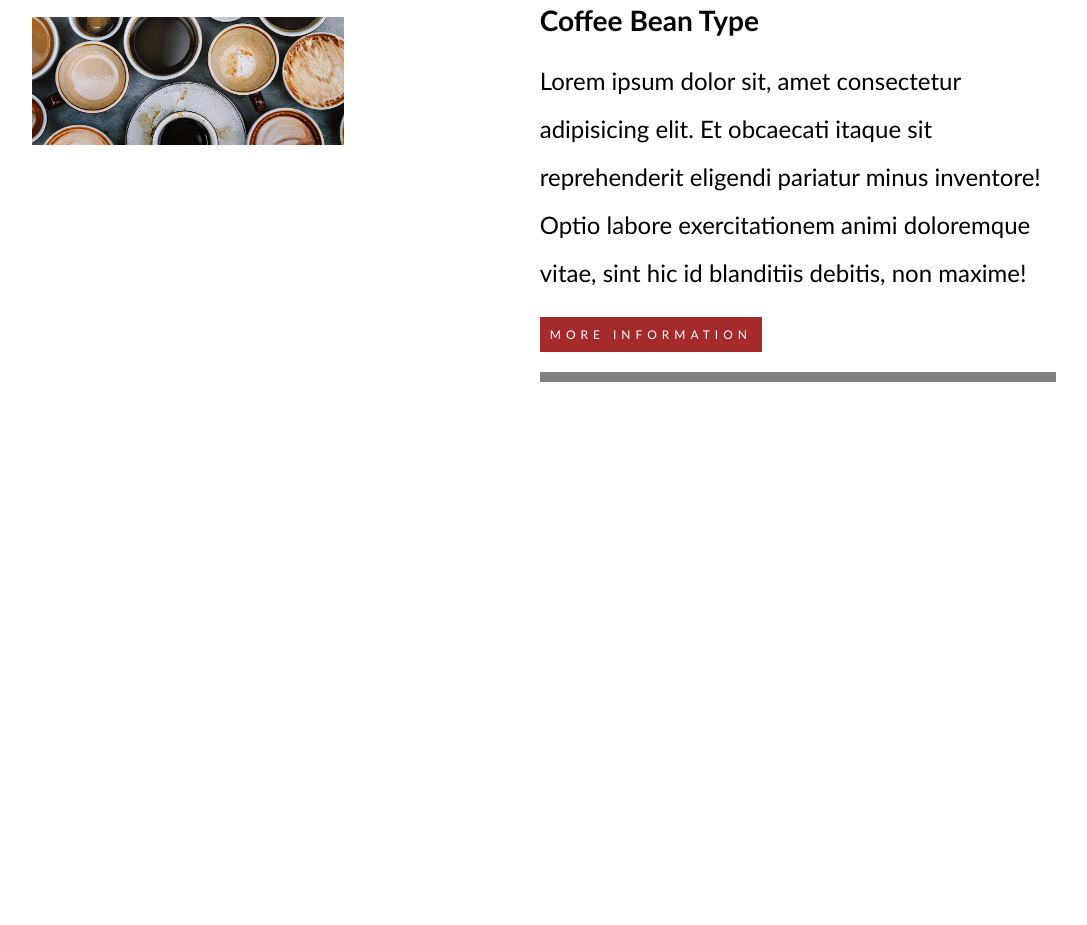
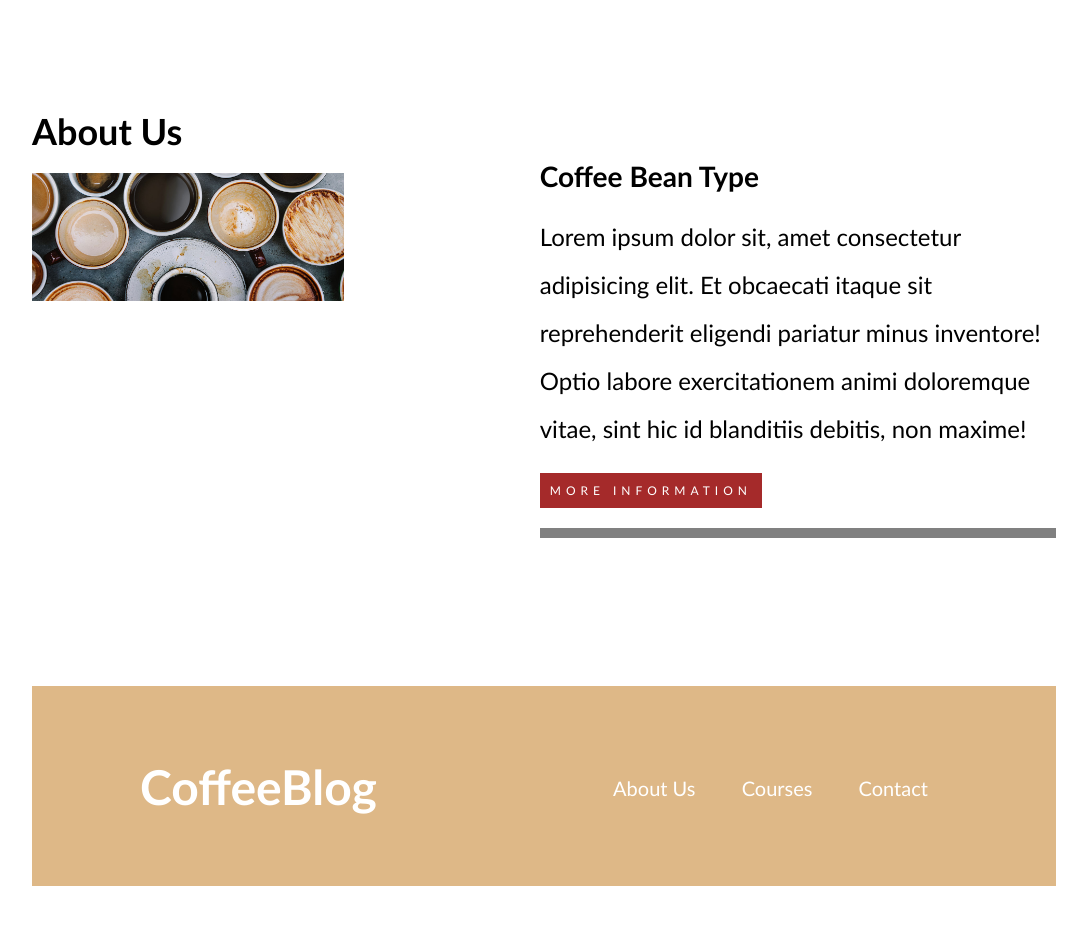
Before and after one commit to Gus619/Coffee-Blog, a plain HTML site: page index.html in a window 1280 px wide. Shown: the part 367-1292 px from the top of the page, without its empty margins (96-1183 px from the left). Before the commit the page ends 800 px from the top, so only its background shows below. Drawn offline with Linux system fonts and the light colour scheme; files whose address does not match are found by name.

Commit message:
Final submit CoffeeBlog 23July2024

```diff
--- a/Mystyle.css
+++ b/Mystyle.css
@@ -8,6 +8,7 @@ body {
     font-family: Calibri;
     font-size: 24px;
     text-align:left;
+    border-radius: 10%;
 }
     p{
         line-height: 2;
@@ -63,9 +64,10 @@ header{
     background-image: url(./img/banner.jpg);
     background-size: cover;
     color:white;
-    height: 300px;
+    height: 200px;
     text-align: center;
     margin: auto;
+    margin: 10%;
 }
 .header-flex{
     height: 100px;
@@ -74,6 +76,29 @@ header{
     justify-content: space-around;
     align-items: center;
 }
+
+footer{
+
+    color:white;
+    height: 100px;
+    text-align: center;
+    margin: auto;
+
+}
+.footer-flex {
+
+    height: 200px;
+    display: flex;
+    flex-direction: row;
+    justify-content: space-around;
+    align-items: center;
+    background-color: burlywood
+}
+
+
+
+
+
 
 .menu a{
     color:black
@@ -96,9 +121,12 @@ header{
     border-width: 10px;
     color:black;
 }
-.blog-container{
+.blog-container {
+
     width: 65%;
 
-.courses-container{
-    width: 35px
+    .courses-container{
+        width: 35px
 }
+
+}
--- a/index.html
+++ b/index.html
@@ -33,6 +33,17 @@
                         <a class="btn-details" href="https://www.kape.coffee">more information</a>
                     </div>
         </section>
+        <footer>
     </div>
+    <header>
+        <div class="footer-flex">
+            <h1>CoffeeBlog</h1>
+            <nav class="menu">
+                <a href="about.html">About Us</a>
+                <a href="Courses.html">Courses</a>
+                <a href="contact.html">Contact</a>
+            </nav>
+        </div>
+    </header>
 </body>
 </html>
```
Also changed, not shown: img/banner.jpg (added), img/blog1.jpg (added), img/blog2.jpg (added), img/blog3.jpg (added), img/contact.jpg (added), img/course1.jpg (added), img/course2.jpg (added), img/course3.jpg (added), img/us.jpg (added).
